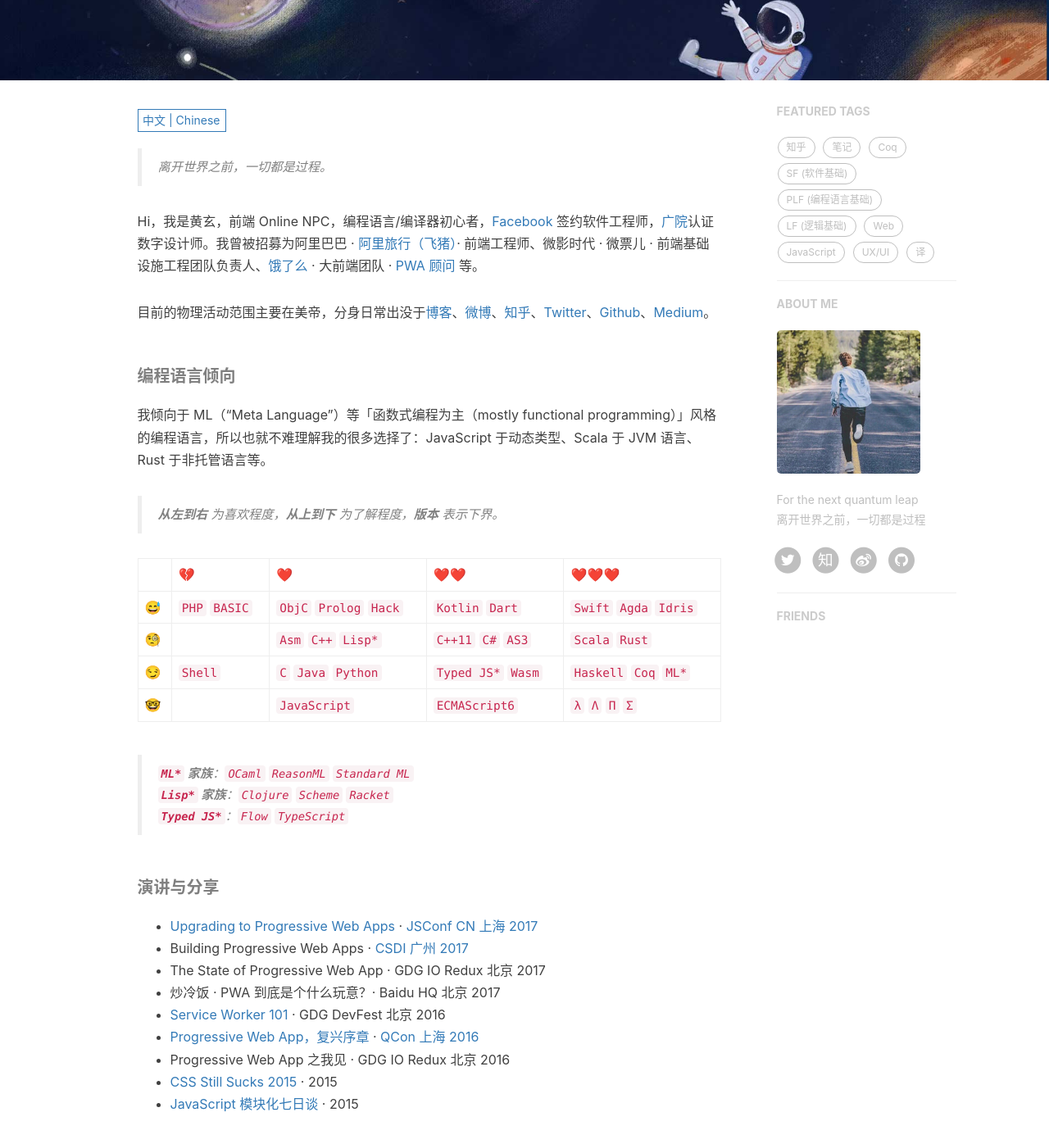
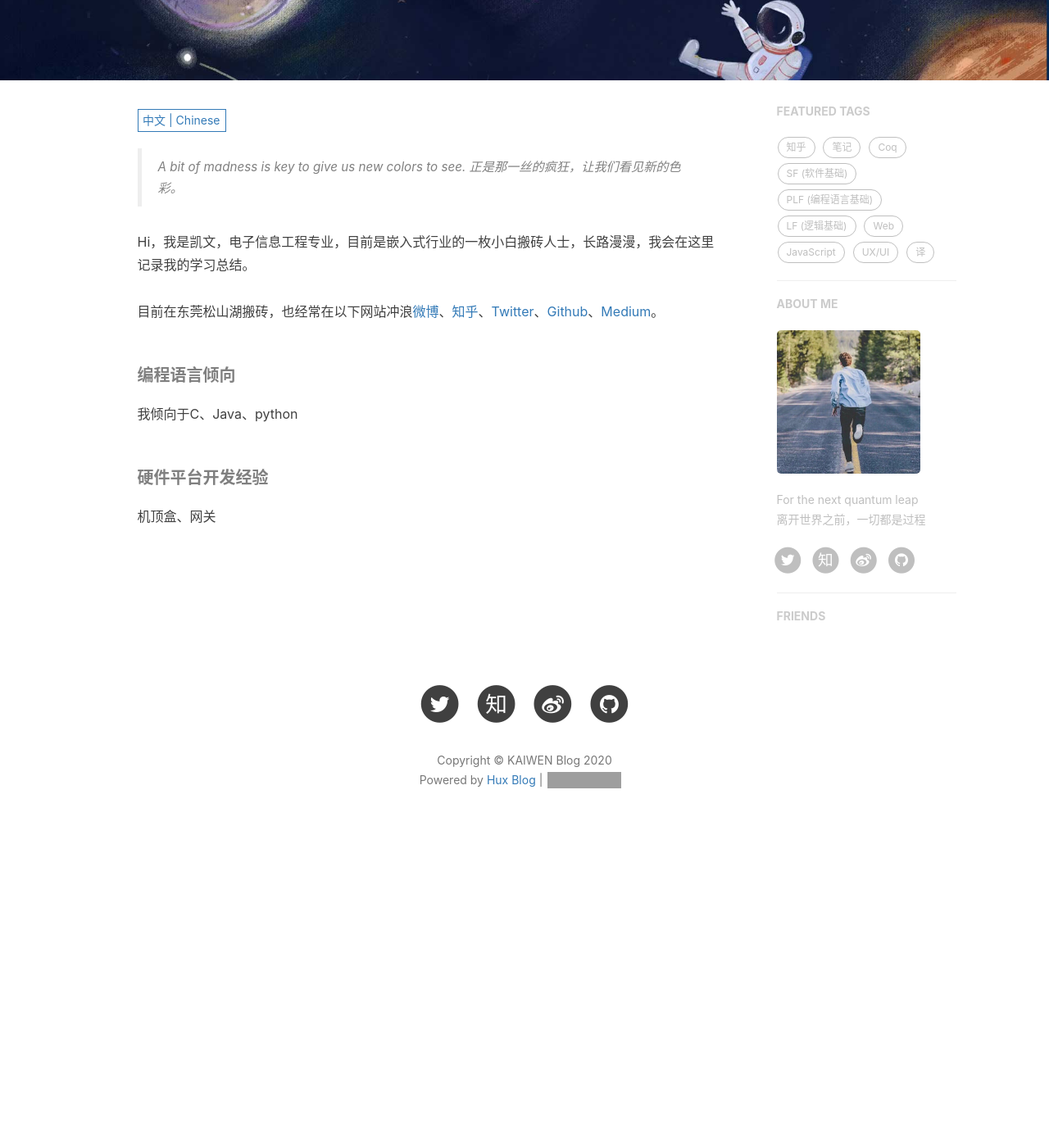
Before and after one commit to kaiwenll/kaiwenll.github.io, a Jekyll site: the page built from about.html, in a window 1280 px wide and 1400 px high, scrolled down 320 px. Shown: the top 1396 px of the window at 82% size. Built offline with Jekyll 4.4.1, drawn with Linux system fonts in a browser that asks for light colours; nearby versions of some CDN libraries; comment, search, counter and statistics services are not loaded; after the commit the page ends 1376 px from its top, so only the background shows below that; grey boxes are pictures that could not be loaded.

Commit message:
upgrade my about page on web

```diff
--- a/_includes/about/zh.md
+++ b/_includes/about/zh.md
@@ -1,46 +1,14 @@
-> 离开世界之前，一切都是过程。
+> A bit of madness is key to give us new colors to see.
+> 正是那一丝的疯狂，让我们看见新的色彩。
 
-Hi，我是黄玄，前端 Online NPC，编程语言/编译器初心者，[Facebook](https://www.facebook.com/) 签约软件工程师，[广院](https://baike.baidu.com/item/%E4%B8%AD%E5%9B%BD%E4%BC%A0%E5%AA%92%E5%A4%A7%E5%AD%A6)认证数字设计师。我曾被招募为阿里巴巴 · [阿里旅行（飞猪）](http://alitrip.com)· 前端工程师、微影时代 · 微票儿 · 前端基础设施工程团队负责人、[饿了么](https://ele.me/) · 大前端团队 · [PWA 顾问](https://medium.com/elemefe/upgrading-ele-me-to-progressive-web-app-2a446832e509) 等。
+Hi，我是凯文，电子信息工程专业，目前是嵌入式行业的一枚小白搬砖人士，长路漫漫，我会在这里记录我的学习总结。
 
-目前的物理活动范围主要在美帝，分身日常出没于[博客](https://huangxuan.me)、[微博](https://weibo.com/huxpro)、[知乎](https://www.zhihu.com/people/huxpro/pins/posts)、[Twitter](https://twitter.com/Huxpro/)、[Github](https://github.com/huxpro)、[Medium](https://medium.com/@Huxpro)。
+目前在东莞松山湖搬砖，也经常在以下网站冲浪[微博](https://weibo.com/)、[知乎](https://www.zhihu.com/)、[Twitter](https://twitter.com/)、[Github](https://github.com/)、[Medium](https://medium.com/)。
 
 
 ##### 编程语言倾向
 
-我倾向于 ML（“Meta Language”）等「函数式编程为主（mostly functional programming）」风格的编程语言，所以也就不难理解我的很多选择了：JavaScript 于动态类型、Scala 于 JVM 语言、Rust 于非托管语言等。
+我倾向于C、Java、python
 
-> __从左到右__ 为喜欢程度，__从上到下__ 为了解程度，__版本__ 表示下界。
-
-|     | 💔️           | ❤️ ️                   | ❤️❤️ ️             | ❤️❤️❤️ ️               |
-| --- | ------------- | ---------------------- | ------------------ | ---------------------- |
-| 😅  | `PHP` `BASIC` | `ObjC` `Prolog` `Hack` | `Kotlin` `Dart`    | `Swift` `Agda` `Idris` |
-| 🧐  |               | `Asm` `C++`  `Lisp*`   | `C++11` `C#` `AS3` | `Scala` `Rust`         |
-| 😏  | `Shell`       | `C` `Java` `Python`    | `Typed JS*` `Wasm` | `Haskell` `Coq` `ML*`  |
-| 🤓  |               | `JavaScript`           | `ECMAScript6`      | `λ` `Λ` `Π` `Σ`        |
-
-> __`ML*` 家族__：`OCaml` `ReasonML` `Standard ML`
-> __`Lisp*` 家族__：`Clojure` `Scheme` `Racket`
-> __`Typed JS*`__：`Flow` `TypeScript`
-
-
-##### 演讲与分享
-
-- [Upgrading to Progressive Web Apps][9] · [JSConf CN 上海 2017](http://2017.jsconf.cn/)
-- Building Progressive Web Apps · [CSDI 广州 2017](http://www.csdisummit.com/)
-- The State of Progressive Web App · GDG IO Redux 北京 2017
-- 炒冷饭 · PWA 到底是个什么玩意？· Baidu HQ 北京 2017
-- [Service Worker 101][5] · GDG DevFest 北京 2016
-- [Progressive Web App，复兴序章][4] · [QCon 上海 2016](http://2016.qconshanghai.com/presentation/3111)
-- Progressive Web App 之我见 · GDG IO Redux 北京 2016
-- [CSS Still Sucks 2015][2] · 2015
-- [JavaScript 模块化七日谈][1] · 2015
-
-[1]: //huangxuan.me/2015/07/09/js-module-7day/
-[2]: //huangxuan.me/2015/12/28/css-sucks-2015/
-[3]: //huangxuan.me/2016/06/05/pwa-in-my-pov/
-[4]: //huangxuan.me/2016/10/20/pwa-qcon2016/
-[5]: //huangxuan.me/2016/11/20/sw-101-gdgdf/
-[6]: https://yanshuo.io/assets/player/?deck=58ac8598b123db0067292f92 "PWA Rehashing"
-[7]: https://yanshuo.io/assets/player/?deck=593ad6fbfe88c2006a0a0d6d "The State of PWA"
-[8]: https://yanshuo.io/assets/player/?deck=594d673d570c357d0698a950 "Building PWA"
-[9]: //huangxuan.me/jsconfcn2017/
+##### 硬件平台开发经验
+机顶盒、网关
```
